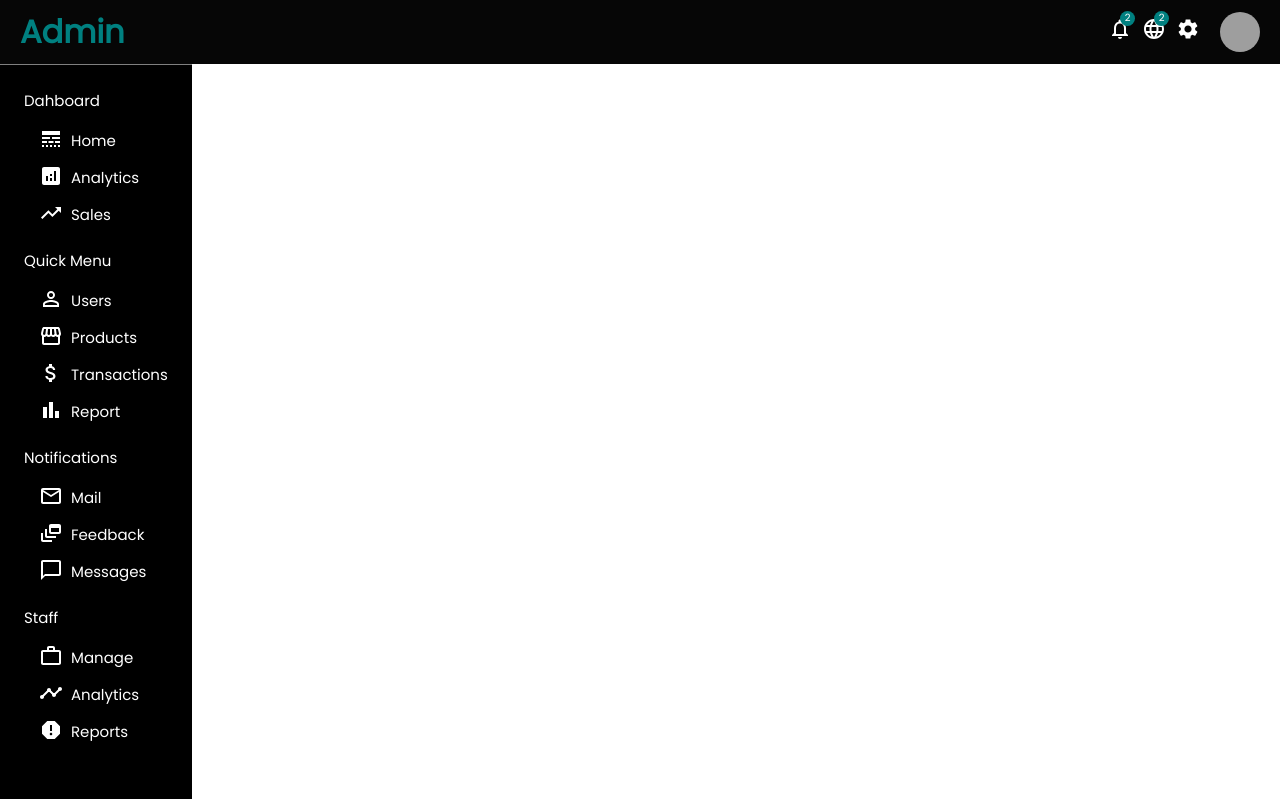
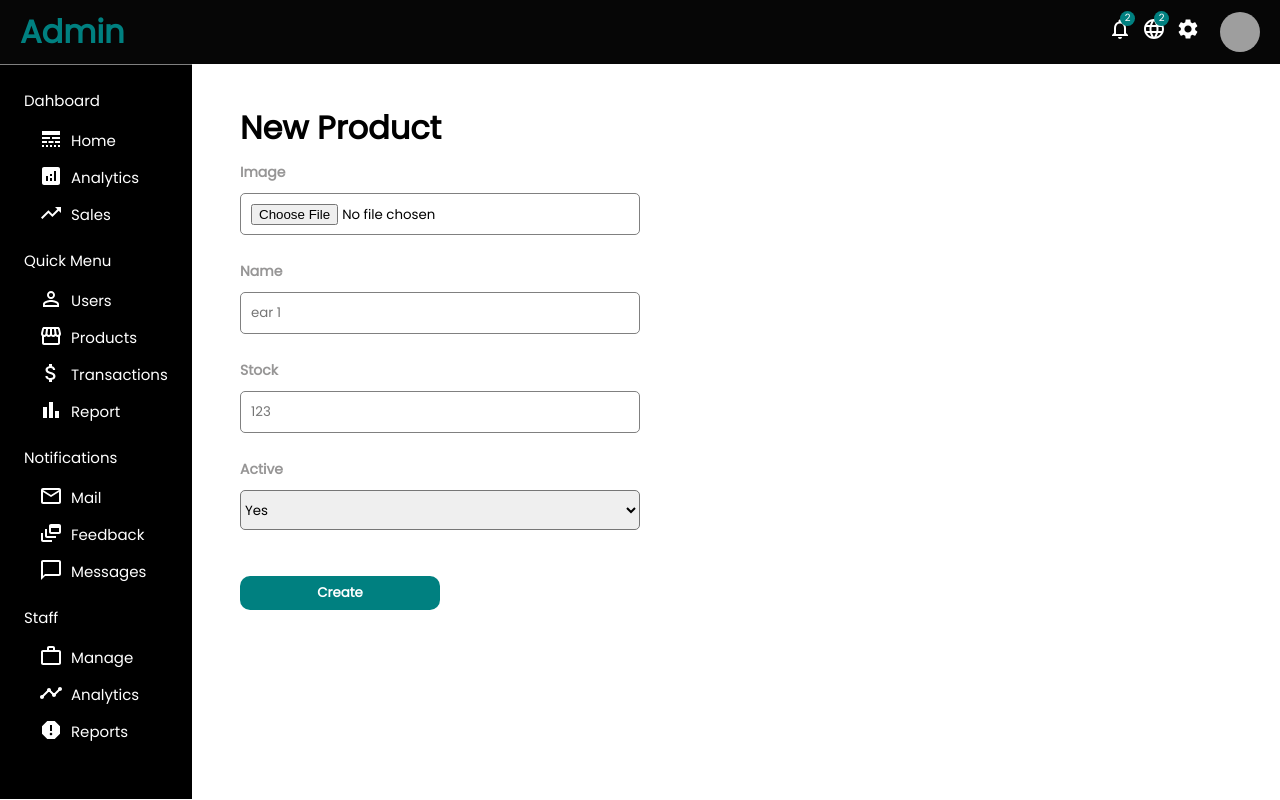
Before and after one commit to Maestgion/react-admin-dashboard, a React (Create React App) app: page /newProduct in a window 1280 px wide. Built offline with nearby package versions, Linux system fonts and the light colour scheme; grey boxes are pictures that could not be loaded.

Commit message:
new-product-page-done

```diff
--- a/src/pages/NewProduct.jsx
+++ b/src/pages/NewProduct.jsx
@@ -1,9 +1,98 @@
 import React from 'react'
+import styled from "styled-components";
+
+
+
+const Container = styled.div`
+  flex: 1;
+`;
+
+const Title = styled.h1``;
+
+const Form = styled.form`
+  display: flex;
+  flex-direction: column;
+  gap: 2vh;
+`;
+
+const FormData = styled.div`
+  width: 400px;
+  display: flex;
+  flex-direction: column;
+  margin-top: 10px;
+  margin-right: 20px;
+`;
+
+const Label = styled.label`
+  margin-bottom: 10px;
+  font-size: 14px;
+  font-weight: 600;
+  color: rgb(151, 150, 150);
+`;
+
+const Input = styled.input`
+  height: 20px;
+  padding: 10px;
+  border: 1px solid gray;
+  border-radius: 5px;
+`;
+
+
+const Select = styled.select`
+ height: 40px;
+    border-radius: 5px;
+`
+
+const Option = styled.option``
+
+const Button = styled.button`
+     width: 200px;
+    border: none;
+    background-color: teal;
+    color: white;
+    padding: 7px 10px;
+    font-weight: 600;
+    border-radius: 10px;
+    margin-top: 30px;
+    cursor: pointer;
+`
 
 const NewProduct = () => {
   return (
     <>
+      <Container>
+        <Title>New Product</Title>
+        <Form>
+          <FormData>
+            <Label>Image</Label>
+            <Input type="file" id='file' />
+          </FormData>
 
+
+          <FormData>
+            <Label>Name</Label>
+            <Input type="text" placeholder="ear 1" />
+          </FormData>
+          <FormData>
+            <Label>Stock</Label>
+            <Input type="text" placeholder="123" />
+          </FormData>
+
+
+
+
+          <FormData>
+            <Label>Active</Label>
+            <Select name="active" id="active">
+
+                <Option>Yes</Option>
+                <Option>No</Option>
+            </Select>
+
+          </FormData>
+            <Button>Create</Button>
+        </Form>
+      </Container>
     </>
   )
 }
```
